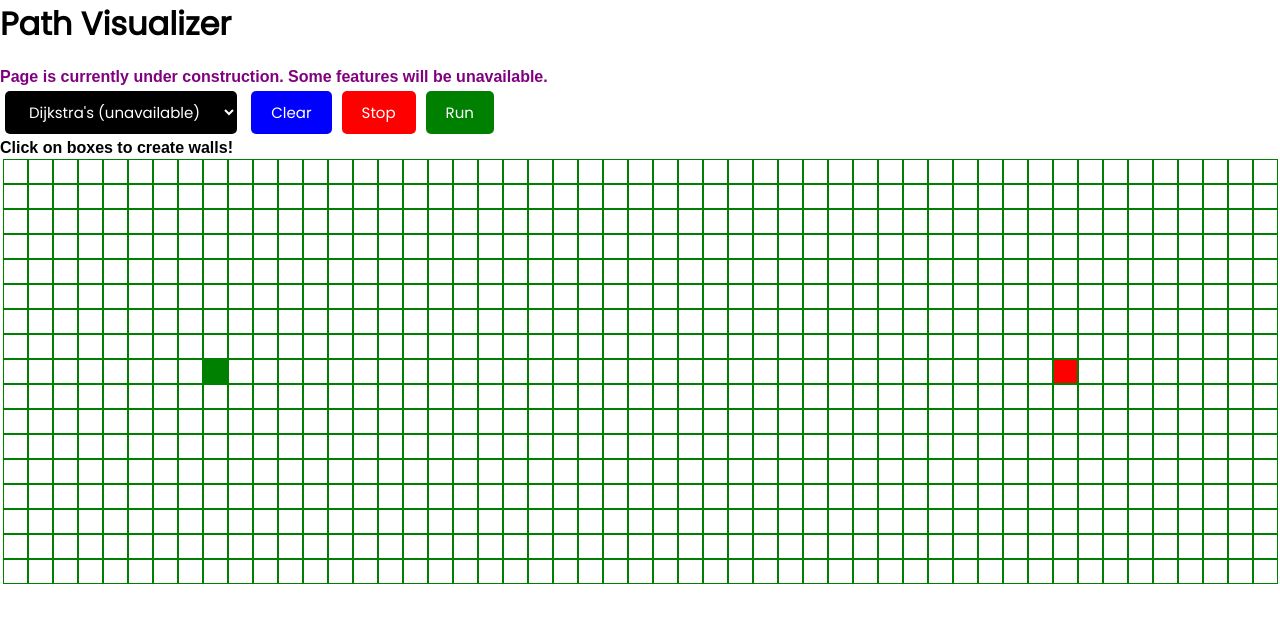
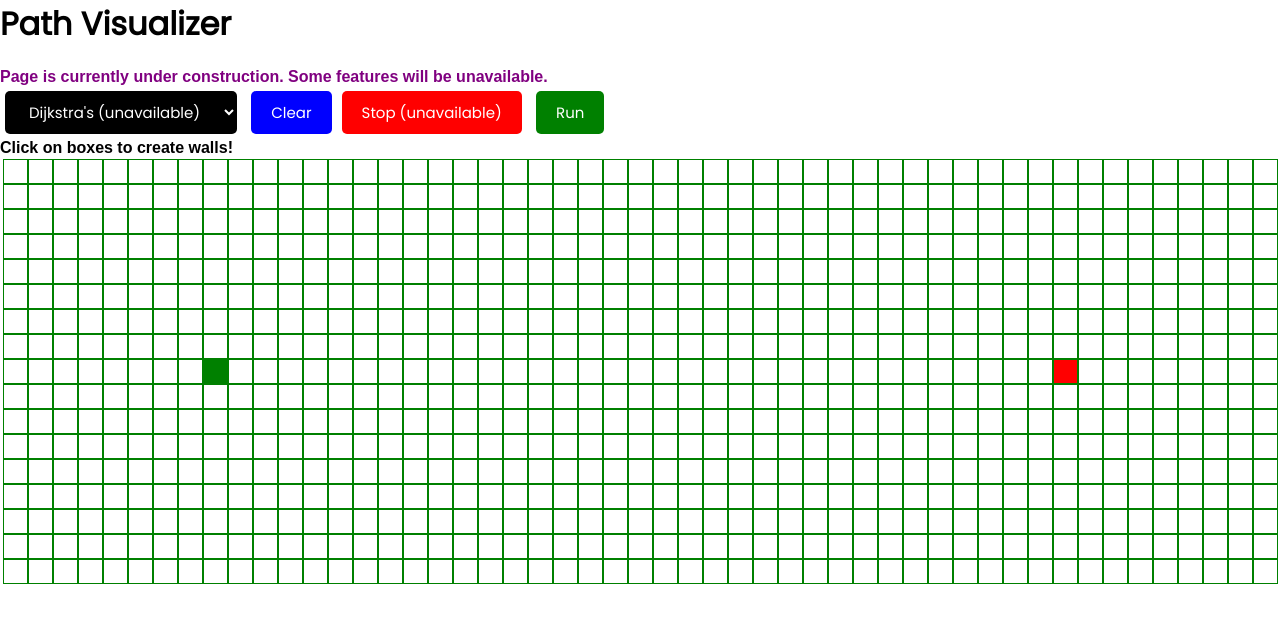
Before and after one commit to AllenCaoo/Pathfind-Visualizer, a React (Create React App) app: page / in a window 1280 px wide. Shown: the top 622 px of the page. Built offline with nearby package versions, Linux system fonts and the light colour scheme.

Commit message:
Updated stop button text

```diff
--- a/src/components/Settings.js
+++ b/src/components/Settings.js
@@ -44,7 +44,7 @@ const Settings = ({nameToAlgs}) => {
             {/* <Button color='purple' text="Change Start"/>
             <Button color='purple' text="Change End"/> */}  {/* To be deployed later*/}
             <Button color='blue' text="Clear" onClick={clear} />
-            <Button color='red' text="Stop"/>
+            <Button color='red' text="Stop (unavailable)"/>  {/* To be deployed later*/}
             <Button color='green' text="Run" onClick={() => {
                 getSelectedAlg()(startPos[0], startPos[1], endPos[0], endPos[1])}
             }/>
```
